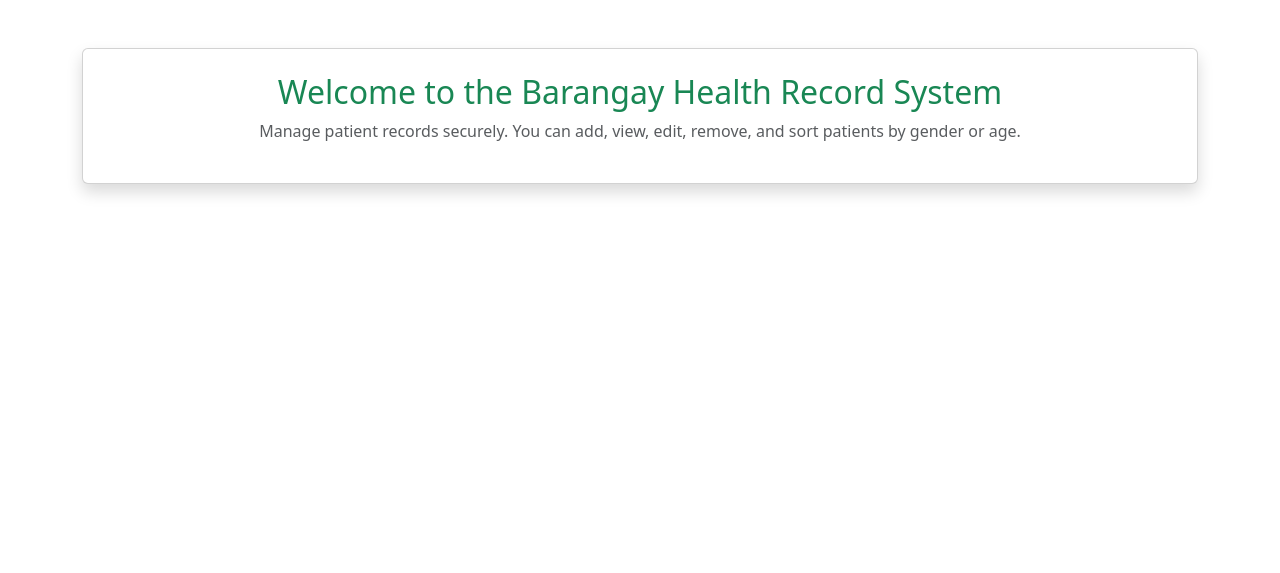
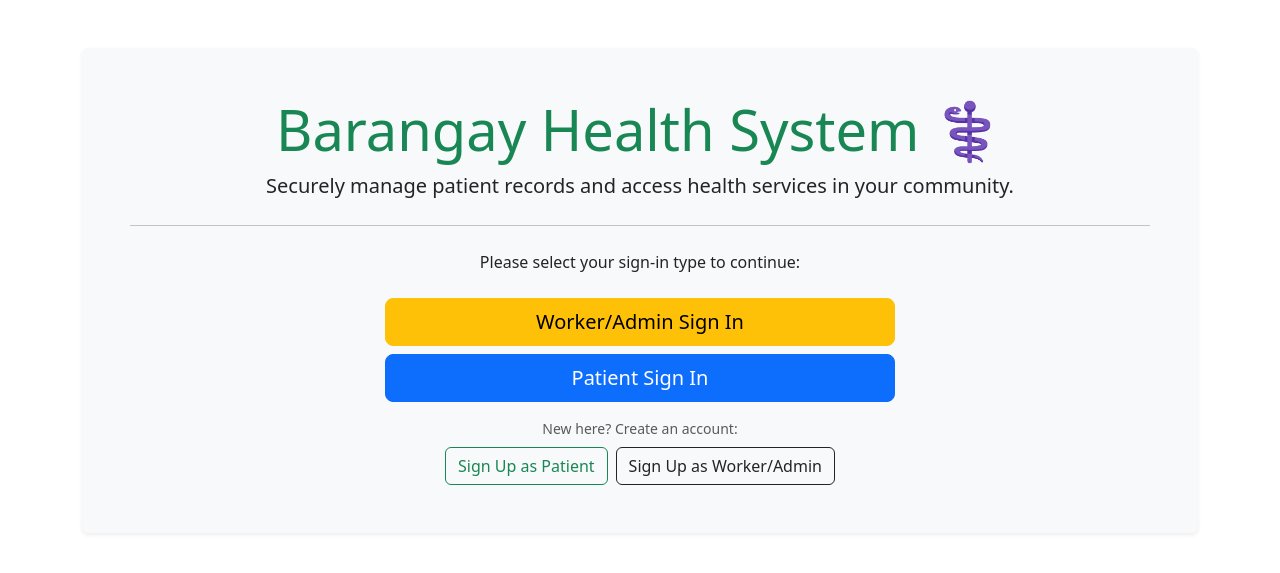
Before and after one commit to luhykie/SE-LIFE, a Flask app: page / in a window 1280 px wide. Shown: the part 56-629 px from the top of the page. Run offline with Flask 3, Linux system fonts and the light colour scheme.

Commit message:
Update Home

```diff
--- a/templates/home.html
+++ b/templates/home.html
@@ -1,9 +1,21 @@
 {% extends "layout.html" %}
 {% block content %}
-<div class="card mt-5 p-4 shadow">
-    <h2 class="text-success text-center">Welcome to the Barangay Health Record System</h2>
-    <p class="text-center text-muted">
-        Manage patient records securely. You can add, view, edit, remove, and sort patients by gender or age.
-    </p>
+<div class="jumbotron text-center mt-5 p-5 bg-light rounded shadow-sm">
+    <h1 class="display-4 text-success">Barangay Health System ⚕️</h1>
+    <p class="lead">Securely manage patient records and access health services in your community.</p>
+    <hr class="my-4">
+    <div class="d-grid gap-2 col-6 mx-auto">
+        <p class="text-center">Please select your sign-in type to continue:</p>
+
+        <a class="btn btn-warning btn-lg" href="{{ url_for('worker_signin') }}" role="button">Worker/Admin Sign In</a>
+        <a class="btn btn-primary btn-lg" href="{{ url_for('patient_signin') }}" role="button">Patient Sign In</a>
+    </div>
+    <div class="text-center mt-3">
+        <p class="small text-muted mb-2">New here? Create an account:</p>
+        <div class="d-flex justify-content-center gap-2">
+            <a class="btn btn-outline-success" href="{{ url_for('patient_signup') }}">Sign Up as Patient</a>
+            <a class="btn btn-outline-dark" href="{{ url_for('worker_signup') }}">Sign Up as Worker/Admin</a>
+        </div>
+    </div>
 </div>
 {% endblock %}
```
